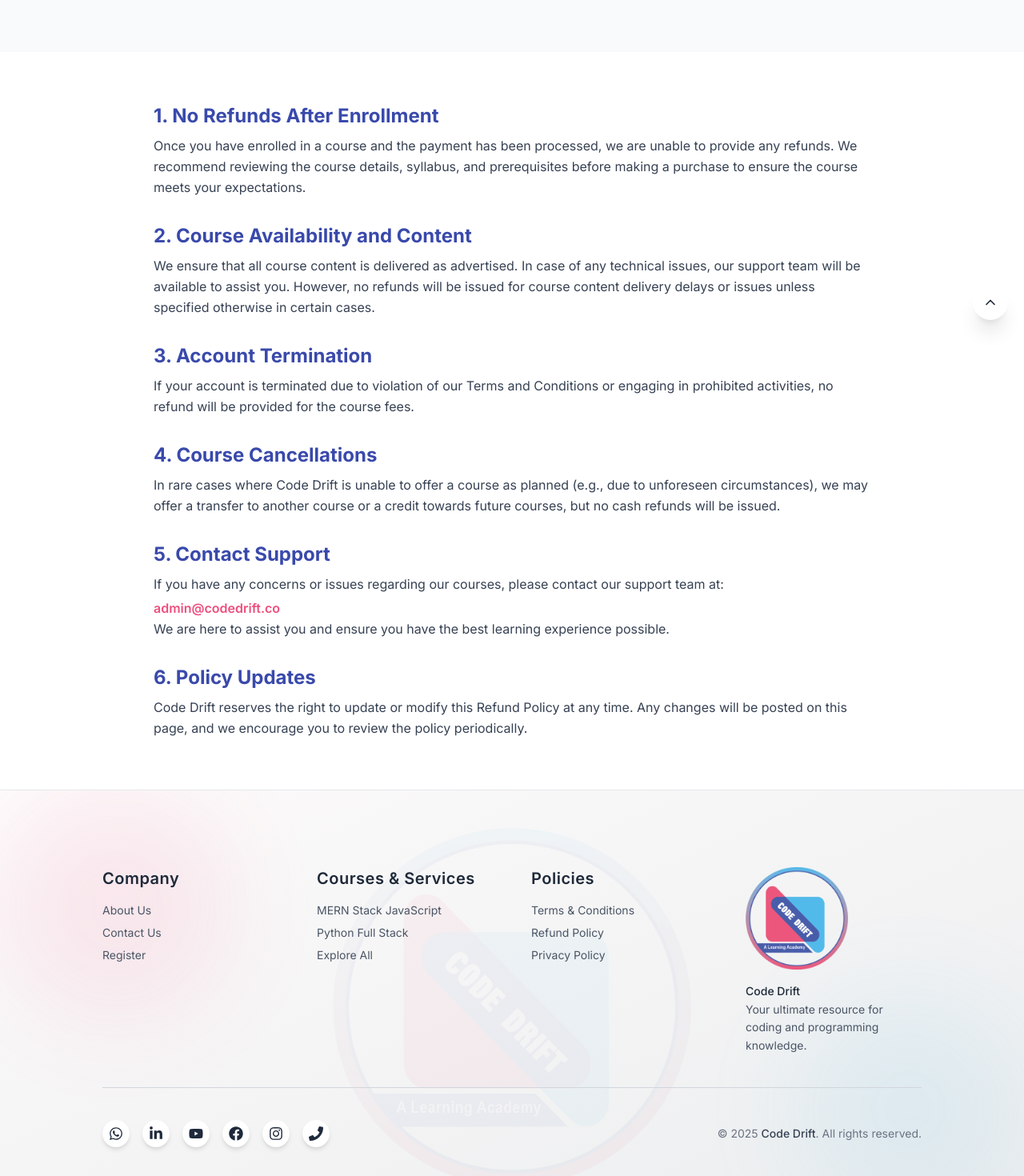
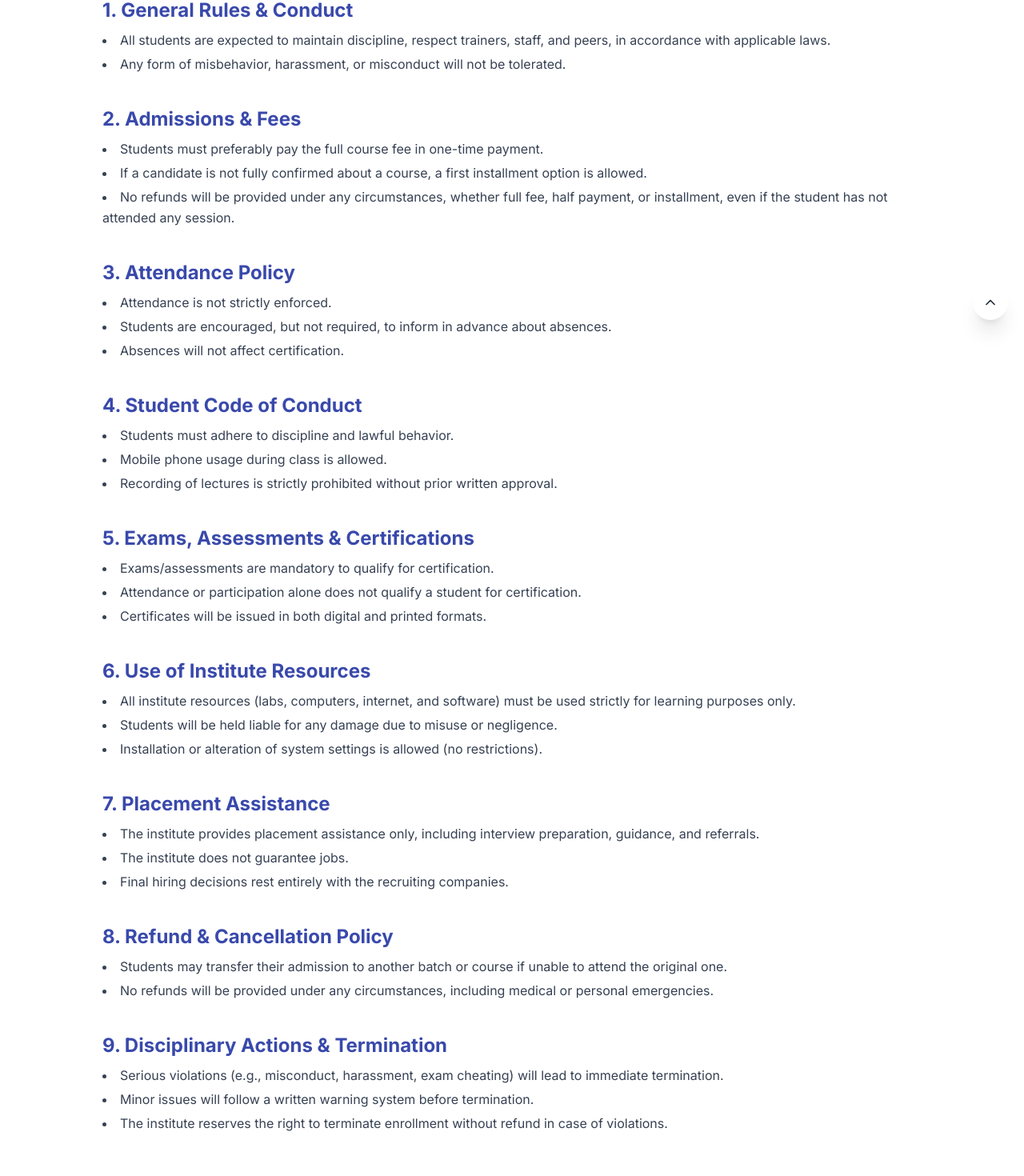
Before and after one commit to AshwiniNaik01/University, a React (Vite) app: page /policies/refund in a window 1280 px wide. Shown: the part 380-1850 px from the top of the page at 80% size. Built offline with nearby package versions, Linux system fonts and the light colour scheme.

Commit message:
Refund and policy section added

```diff
--- a/src/components/auth/LoginFormModal.jsx
+++ b/src/components/auth/LoginFormModal.jsx
@@ -51,7 +51,7 @@
           setMode("otp");
           toast.success(res.message || "OTP sent successfully");
         } else {
-          toast.error(res.success || "Failed to send OTP");
+          toast.error(res.message || "Failed to send OTP");
         }
       } catch (err) {
         toast.error(err.message || "Failed to send OTP");
@@ -247,7 +247,7 @@
               </Button>
 
               {/* Register Link */}
-              <div className="text-center text-sm ">
+              {/* <div className="text-center text-sm ">
                 <span className="text-gray-600">New user?</span>{" "}
                 <a
                   href="/register"
@@ -255,7 +255,7 @@
                 >
                   Register here
                 </a>
-              </div>
+              </div> */}
 
               {/* <Button
                 type="button"
--- a/src/components/common/Footer.jsx
+++ b/src/components/common/Footer.jsx
@@ -109,29 +109,29 @@
               Policies
             </h3>
             <ul className="space-y-2 text-gray-600 text-sm">
-              <li>
+              {/* <li>
                 <Link
                   to="/policies/terms-conditions"
                   className="hover:text-codedrift-pink transition-all"
                 >
                   Terms & Conditions
                 </Link>
-              </li>
+              </li> */}
               <li>
                 <Link
                   to="/policies/refund"
                   className="hover:text-codedrift-pink transition-all"
                 >
-                  Refund Policy
+                  Policy and Refund Guidelines
                 </Link>
               </li>
               <li>
-                <Link
+                {/* <Link
                   to="/policies/privacy"
                   className="hover:text-codedrift-pink transition-all"
                 >
                   Privacy Policy
-                </Link>
+                </Link> */}
               </li>
             </ul>
           </div>
--- a/src/pages/contact/FeedbackPage.jsx
+++ b/src/pages/contact/FeedbackPage.jsx
@@ -16,9 +16,9 @@
   };
 
   return (
-    <div className="space-y-24">
+    <div className="space-y-10">
       {/* Hero Section */}
-      <section className="py-20 bg-gradient-to-r from-[#fdfbfb] to-[#ebedee] text-center">
+      <section className="py-7 bg-gradient-to-r from-[#fdfbfb] to-[#ebedee] text-center">
         <h1 className="text-4xl md:text-5xl font-extrabold text-gray-900 mb-4">
           Feedback Form
         </h1>
--- a/src/pages/courses/CoursePage.jsx
+++ b/src/pages/courses/CoursePage.jsx
@@ -140,8 +140,8 @@
                   mobileNo: values.mobileNo.trim(),
                   email: values.email.trim(),
                   collegeName: values.collegeName.trim(),
-                  selectedProgram: course?.title || "Unknown Program",
-                  course: course?._id,
+                  selectedProgram: course?.title,
+                  enrolledCourses: [course?._id], // <-- Ensure it's sent as an array
                 });
 
                 if (response.data.success) {
--- a/src/pages/policies/RefundPolicyPage.jsx
+++ b/src/pages/policies/RefundPolicyPage.jsx
@@ -2,85 +2,131 @@
 
 const RefundPolicyPage = () => {
   return (
-    <div className="space-y-24">
+    <div className="space-y-10">
       {/* Hero Section */}
-      <section className="py-20 bg-gradient-to-r from-[#fdfbfb] to-[#ebedee] text-center">
+      <section className="py-7 bg-gradient-to-r from-[#fdfbfb] to-[#ebedee] text-center">
         <h1 className="text-4xl md:text-5xl font-extrabold text-gray-900 mb-4">
-          Refund Policy
+          Institute Policy Document
         </h1>
         <p className="max-w-2xl mx-auto text-gray-600 text-lg">
-          At <span className="text-codedrift-pink font-semibold">Code Drift</span>,
-          we strive to provide the best learning experience for all our students.
-          Please review our refund policy below.
+          Please review the policy and guidelines of{" "}
+          <span className="text-codedrift-pink font-semibold">
+            Code Drift Training Institute
+          </span>{" "}
+          before enrolling. These policies are designed to ensure a smooth and respectful learning environment.
         </p>
       </section>
 
-      {/* Refund Policy Content */}
+      {/* Policy Content */}
       <section className="py-16 px-4 bg-white">
-        <div className="max-w-4xl mx-auto space-y-8 text-gray-700 leading-relaxed">
+        <div className="max-w-5xl mx-auto space-y-10 text-gray-700 leading-relaxed">
+
+          {/* 1. General Rules & Conduct */}
           <div>
             <h2 className="text-2xl font-bold text-codedrift-indigo mb-2">
-              1. No Refunds After Enrollment
+              1. General Rules & Conduct
             </h2>
-            <p>
-              Once you have enrolled in a course and the payment has been processed, we are unable to provide any refunds.
-              We recommend reviewing the course details, syllabus, and prerequisites before making a purchase to ensure the course meets your expectations.
-            </p>
+            <ul className="list-disc list-inside space-y-1">
+              <li>All students are expected to maintain discipline, respect trainers, staff, and peers, in accordance with applicable laws.</li>
+              <li>Any form of misbehavior, harassment, or misconduct will not be tolerated.</li>
+            </ul>
           </div>
 
+          {/* 2. Admissions & Fees */}
           <div>
             <h2 className="text-2xl font-bold text-codedrift-indigo mb-2">
-              2. Course Availability and Content
+              2. Admissions & Fees
             </h2>
-            <p>
-              We ensure that all course content is delivered as advertised. In case of any technical issues,
-              our support team will be available to assist you. However, no refunds will be issued for course content
-              delivery delays or issues unless specified otherwise in certain cases.
-            </p>
+            <ul className="list-disc list-inside space-y-1">
+              <li>Students must preferably pay the full course fee in one-time payment.</li>
+              <li>If a candidate is not fully confirmed about a course, a first installment option is allowed.</li>
+              <li>No refunds will be provided under any circumstances, whether full fee, half payment, or installment, even if the student has not attended any session.</li>
+            </ul>
           </div>
 
+          {/* 3. Attendance Policy */}
           <div>
             <h2 className="text-2xl font-bold text-codedrift-indigo mb-2">
-              3. Account Termination
+              3. Attendance Policy
             </h2>
-            <p>
-              If your account is terminated due to violation of our Terms and Conditions or engaging in prohibited activities,
-              no refund will be provided for the course fees.
-            </p>
+            <ul className="list-disc list-inside space-y-1">
+              <li>Attendance is not strictly enforced.</li>
+              <li>Students are encouraged, but not required, to inform in advance about absences.</li>
+              <li>Absences will not affect certification.</li>
+            </ul>
           </div>
 
+          {/* 4. Student Code of Conduct */}
           <div>
             <h2 className="text-2xl font-bold text-codedrift-indigo mb-2">
-              4. Course Cancellations
+              4. Student Code of Conduct
             </h2>
-            <p>
-              In rare cases where Code Drift is unable to offer a course as planned (e.g., due to unforeseen circumstances),
-              we may offer a transfer to another course or a credit towards future courses, but no cash refunds will be issued.
-            </p>
+            <ul className="list-disc list-inside space-y-1">
+              <li>Students must adhere to discipline and lawful behavior.</li>
+              <li>Mobile phone usage during class is allowed.</li>
+              <li>Recording of lectures is strictly prohibited without prior written approval.</li>
+            </ul>
           </div>
 
+          {/* 5. Exams, Assessments & Certifications */}
           <div>
             <h2 className="text-2xl font-bold text-codedrift-indigo mb-2">
-              5. Contact Support
+              5. Exams, Assessments & Certifications
             </h2>
-            <p>
-              If you have any concerns or issues regarding our courses, please contact our support team at:
-              <span className="block mt-1 text-codedrift-pink font-semibold">
-                admin@codedrift.co
-              </span>
-              We are here to assist you and ensure you have the best learning experience possible.
-            </p>
+            <ul className="list-disc list-inside space-y-1">
+              <li>Exams/assessments are mandatory to qualify for certification.</li>
+              <li>Attendance or participation alone does not qualify a student for certification.</li>
+              <li>Certificates will be issued in both digital and printed formats.</li>
+            </ul>
           </div>
 
+          {/* 6. Use of Institute Resources */}
           <div>
             <h2 className="text-2xl font-bold text-codedrift-indigo mb-2">
-              6. Policy Updates
+              6. Use of Institute Resources
             </h2>
-            <p>
-              Code Drift reserves the right to update or modify this Refund Policy at any time.
-              Any changes will be posted on this page, and we encourage you to review the policy periodically.
-            </p>
+            <ul className="list-disc list-inside space-y-1">
+              <li>All institute resources (labs, computers, internet, and software) must be used strictly for learning purposes only.</li>
+              <li>Students will be held liable for any damage due to misuse or negligence.</li>
+              <li>Installation or alteration of system settings is allowed (no restrictions).</li>
+            </ul>
           </div>
+
+          {/* 7. Placement Assistance */}
+          <div>
+            <h2 className="text-2xl font-bold text-codedrift-indigo mb-2">
+              7. Placement Assistance
+            </h2>
+            <ul className="list-disc list-inside space-y-1">
+              <li>The institute provides placement assistance only, including interview preparation, guidance, and referrals.</li>
+              <li>The institute does not guarantee jobs.</li>
+              <li>Final hiring decisions rest entirely with the recruiting companies.</li>
+            </ul>
+          </div>
+
+          {/* 8. Refund & Cancellation Policy */}
+          <div>
+            <h2 className="text-2xl font-bold text-codedrift-indigo mb-2">
+              8. Refund & Cancellation Policy
+            </h2>
+            <ul className="list-disc list-inside space-y-1">
+              <li>Students may transfer their admission to another batch or course if unable to attend the original one.</li>
+              <li>No refunds will be provided under any circumstances, including medical or personal emergencies.</li>
+            </ul>
+          </div>
+
+          {/* 9. Disciplinary Actions & Termination */}
+          <div>
+            <h2 className="text-2xl font-bold text-codedrift-indigo mb-2">
+              9. Disciplinary Actions & Termination
+            </h2>
+            <ul className="list-disc list-inside space-y-1">
+              <li>Serious violations (e.g., misconduct, harassment, exam cheating) will lead to immediate termination.</li>
+              <li>Minor issues will follow a written warning system before termination.</li>
+              <li>The institute reserves the right to terminate enrollment without refund in case of violations.</li>
+            </ul>
+          </div>
+
         </div>
       </section>
     </div>
--- a/src/pages/policies/TermsConditionsPage.jsx
+++ b/src/pages/policies/TermsConditionsPage.jsx
@@ -3,9 +3,9 @@
 
 const TermsConditionsPage = () => {
   return (
-    <div className="space-y-24">
+    <div className="space-y-10">
       {/* Hero Section */}
-      <section className="py-20 bg-gradient-to-r from-[#fdfbfb] to-[#ebedee] text-center">
+      <section className="py-7 bg-gradient-to-r from-[#fdfbfb] to-[#ebedee] text-center">
         <h1 className="text-4xl md:text-5xl font-extrabold text-gray-900 mb-4">
           Terms & Conditions
         </h1>
```
Also changed, not shown: src/App.jsx (+22 -7 lines), src/routes/AppRouter.jsx (+38 -39 lines), theme.txt.
